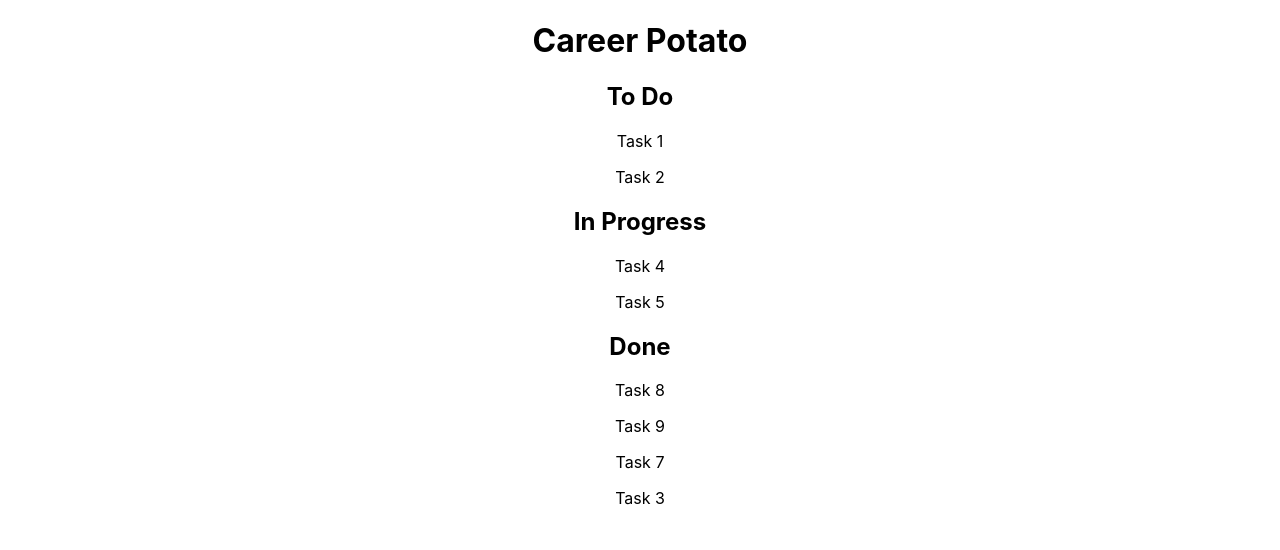
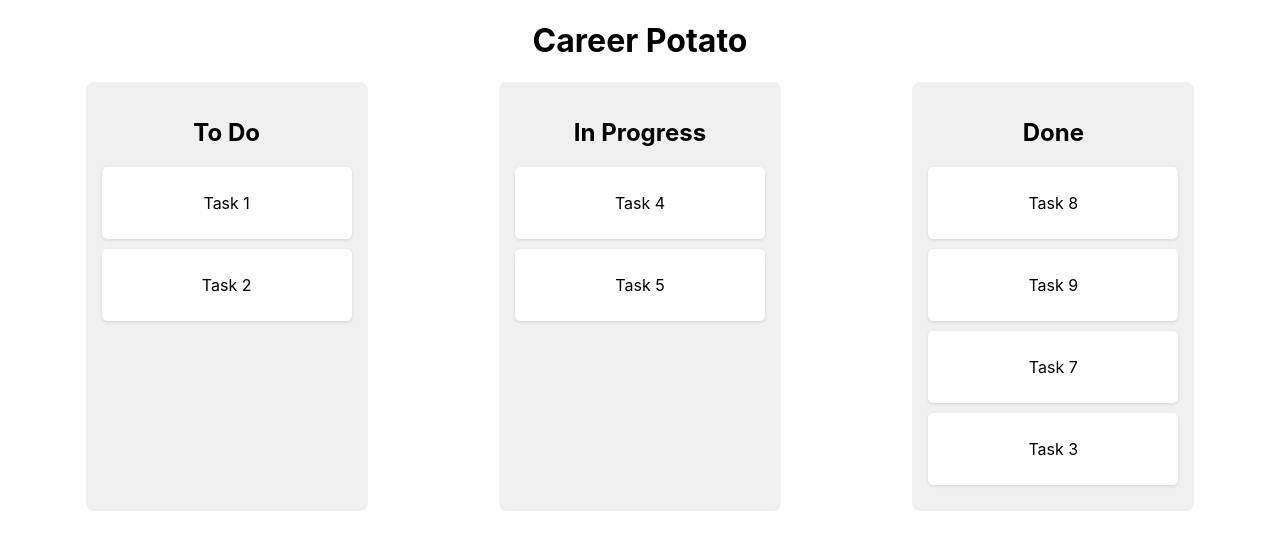
Before and after one commit to MariaRagone/career-potato, a React (Create React App) app: page / in a window 1280 px wide. Shown: the top 550 px of the page. Built offline with nearby package versions, Linux system fonts and the light colour scheme.

Commit message:
created styling for the cards

```diff
--- a/src/components/Board.jsx
+++ b/src/components/Board.jsx
@@ -1,7 +1,7 @@
 import React, { useState } from "react";
 import Column from "./Column";
 import { DragDropContext } from "react-beautiful-dnd";
-// import BoardStyles from "../styles/BoardStyles.css";
+import "../styles/BoardStyles.css";
 
 function Board() {
   const initialTasks = {
--- a/src/components/Card.jsx
+++ b/src/components/Card.jsx
@@ -1,5 +1,6 @@
 import React from "react";
 import { Draggable } from "react-beautiful-dnd";
+import "../styles/CardStyles.css";
 
 function Card({ text, index }) {
   return (
--- a/src/components/Column.jsx
+++ b/src/components/Column.jsx
@@ -1,8 +1,7 @@
 import React from "react";
 import Card from "./Card";
 import { Droppable } from "react-beautiful-dnd";
-
-// import ColumnStyles from "../styles/ColumnStyles.css";
+import "../styles/ColumnStyles.css";
 
 function Column({ title, tasks, id }) {
   return (
--- a/src/styles/BoardStyles.css
+++ b/src/styles/BoardStyles.css
@@ -1,3 +1,5 @@
-/* .board{
-
-} */
+.board{
+    display: flex;
+    justify-content: space-around;
+    margin: 20px;
+}
--- /dev/null
+++ b/src/styles/CardStyles.css
@@ -0,0 +1,8 @@
+.card {
+    background-color: #fff;
+    border-radius: 5px;
+    padding: 10px;
+    margin: 10px 0;
+    box-shadow: 0 1px 3px rgba(0, 0, 0, 0.12)
+
+}
--- a/src/styles/ColumnStyles.css
+++ b/src/styles/ColumnStyles.css
@@ -1,3 +1,7 @@
-/* .column {
-
-} */
+.column {
+    background-color: #f0f0f0;
+    border-radius: 8px;
+    padding: 16px;
+    width: 250px;
+    min-height: 300px;
+}
```
